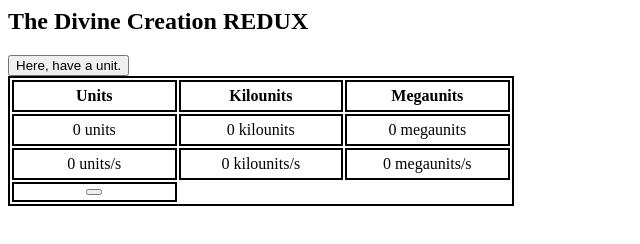
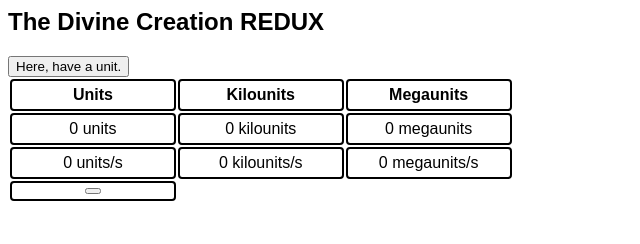
Before and after one commit to OctoBirb/the-divine-redux, a plain HTML site: page index.html in a window 1280 px wide. Shown: the whole page, without its empty margins (0-640 px from the left). Drawn offline with Linux system fonts and the light colour scheme.

Commit message:
alpha 0.0.1_3
some changes to css

```diff
--- a/style.css
+++ b/style.css
@@ -1,7 +1,9 @@
-table, th, td {
-    border: 2px solid black;
+body {
+    font-family: sans-serif;
 }
 th, td {
+    border: 2px solid black;
+    border-radius: 4px;
     padding: 5px;
     width: 33.3%;
     text-align: center;
```
